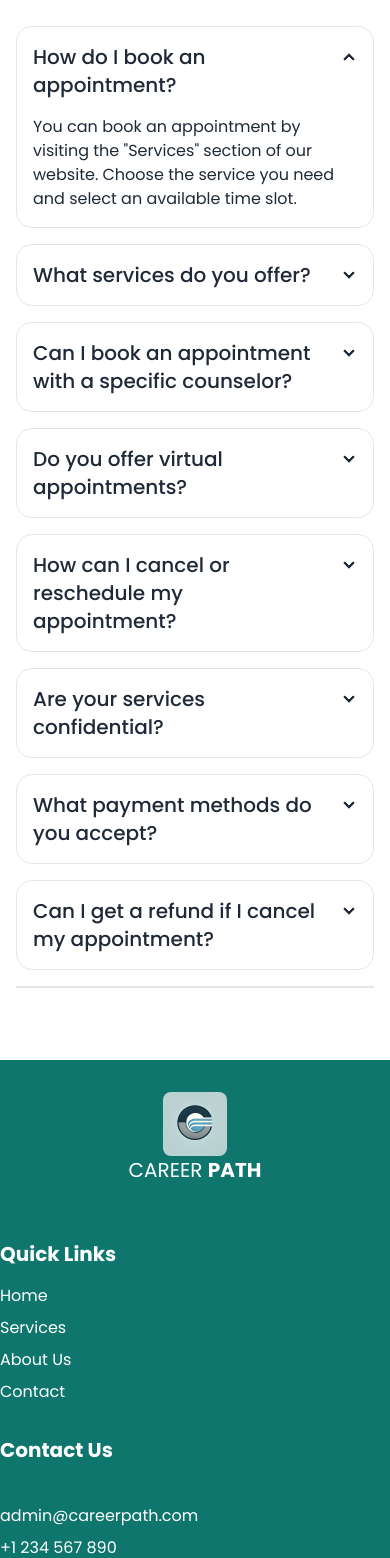
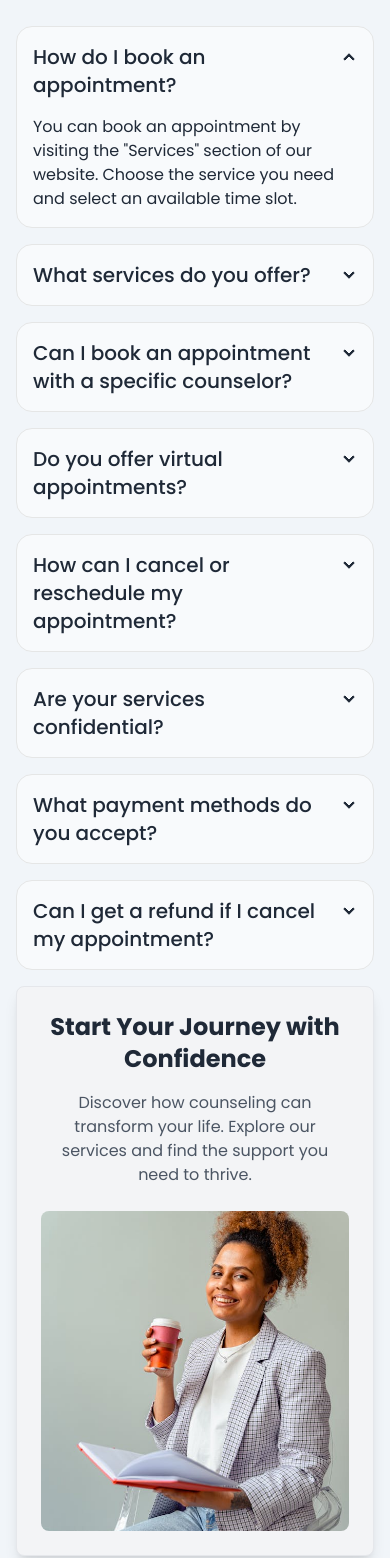
Before and after one commit to ashrafulhossain1/careet-path-counciling-app, a React (Vite) app: page / in a window 390 px wide. Shown: the part 5180-6738 px from the top of the page. Built offline with nearby package versions, Linux system fonts and the light colour scheme; no server answers.

Commit message:
add FAQ section image and responsive design

```diff
--- a/src/components/FAQ.jsx
+++ b/src/components/FAQ.jsx
@@ -1,16 +1,32 @@
 import React from 'react';
+import FAQimg from '../assets/imgFAQ.jpeg'
 
 const FAQ = () => {
     return (
-        <div className="px-4 py-8 max-w-7xl mx-auto">
+        <div className="px-4 py-8  mx-auto">
             {/* Section Title */}
             <h2 className="text-3xl font-semibold text-center mb-6">Frequently Asked Questions</h2>
 
             <div className='flex flex-col-reverse md:flex-row-reverse'>
-                <div className="w-full md:w-[48%] mx-auto border"></div>
+                <div className="w-full md:w-[48%] mx-auto border bg-gray-100 p-6 rounded-lg shadow-lg">
+                    <h3 className="text-2xl font-bold text-center text-gray-800 mb-4">
+                        Start Your Journey with Confidence
+                    </h3>
+                    <p className="text-gray-600 text-center mb-6">
+                        Discover how counseling can transform your life. Explore our services and find the support you need to thrive.
+                    </p>
+                    <div className="flex items-end justify-end">
+                        <img
+                            src={FAQimg}
+                            alt="Counseling Illustration"
+                            className="h-[320px] md:h-[550px] lg:h-[550px] w-1/2 rounded-lg object-cover  flex-grow"
+                        />
+                    </div>
+                </div>
+
                 <div className="w-full md:w-[48%] mx-auto">
                     {/* FAQ Item 1 */}
-                    <div className="collapse collapse-arrow join-item border-base-300 border mb-4">
+                    <div className="collapse collapse-arrow join-item border-base-300 border mb-4 bg-slate-50">
                         <input type="radio" name="my-accordion-4" defaultChecked />
                         <div className="collapse-title text-xl font-medium">How do I book an appointment?</div>
                         <div className="collapse-content">
@@ -19,7 +35,7 @@ const FAQ = () => {
                     </div>
 
                     {/* FAQ Item 2 */}
-                    <div className="collapse collapse-arrow join-item border-base-300 border mb-4">
+                    <div className="collapse collapse-arrow join-item border-base-300 border mb-4 bg-slate-50">
                         <input type="radio" name="my-accordion-4" />
                         <div className="collapse-title text-xl font-medium">What services do you offer?</div>
                         <div className="collapse-content">
@@ -28,7 +44,7 @@ const FAQ = () => {
                     </div>
 
                     {/* FAQ Item 3 */}
-                    <div className="collapse collapse-arrow join-item border-base-300 border mb-4">
+                    <div className="collapse collapse-arrow join-item border-base-300 border mb-4 bg-slate-50">
                         <input type="radio" name="my-accordion-4" />
                         <div className="collapse-title text-xl font-medium">Can I book an appointment with a specific counselor?</div>
                         <div className="collapse-content">
@@ -37,7 +53,7 @@ const FAQ = () => {
                     </div>
 
                     {/* FAQ Item 4 */}
-                    <div className="collapse collapse-arrow join-item border-base-300 border mb-4">
+                    <div className="collapse collapse-arrow join-item border-base-300 border mb-4 bg-slate-50">
                         <input type="radio" name="my-accordion-4" />
                         <div className="collapse-title text-xl font-medium">Do you offer virtual appointments?</div>
                         <div className="collapse-content">
@@ -46,7 +62,7 @@ const FAQ = () => {
                     </div>
 
                     {/* FAQ Item 5 */}
-                    <div className="collapse collapse-arrow join-item border-base-300 border mb-4">
+                    <div className="collapse collapse-arrow join-item border-base-300 border mb-4 bg-slate-50">
                         <input type="radio" name="my-accordion-4" />
                         <div className="collapse-title text-xl font-medium">How can I cancel or reschedule my appointment?</div>
                         <div className="collapse-content">
@@ -55,7 +71,7 @@ const FAQ = () => {
                     </div>
 
                     {/* FAQ Item 6 */}
-                    <div className="collapse collapse-arrow join-item border-base-300 border mb-4">
+                    <div className="collapse collapse-arrow join-item border-base-300 border mb-4 bg-slate-50">
                         <input type="radio" name="my-accordion-4" />
                         <div className="collapse-title text-xl font-medium">Are your services confidential?</div>
                         <div className="collapse-content">
@@ -64,7 +80,7 @@ const FAQ = () => {
                     </div>
 
                     {/* FAQ Item 7 */}
-                    <div className="collapse collapse-arrow join-item border-base-300 border mb-4">
+                    <div className="collapse collapse-arrow join-item border-base-300 border mb-4 bg-slate-50">
                         <input type="radio" name="my-accordion-4" />
                         <div className="collapse-title text-xl font-medium">What payment methods do you accept?</div>
                         <div className="collapse-content">
@@ -73,7 +89,7 @@ const FAQ = () => {
                     </div>
 
                     {/* FAQ Item 8 */}
-                    <div className="collapse collapse-arrow join-item border-base-300 border mb-4">
+                    <div className="collapse collapse-arrow join-item border-base-300 border mb-4 bg-slate-50">
                         <input type="radio" name="my-accordion-4" />
                         <div className="collapse-title text-xl font-medium">Can I get a refund if I cancel my appointment?</div>
                         <div className="collapse-content">
--- a/src/pages/Home.jsx
+++ b/src/pages/Home.jsx
@@ -53,7 +53,7 @@ const Home = () => {
                 </div>
             </section>
             {/* FAQ */}
-            <section className='py-10 bg-white'>
+            <section className='py-10 bg-slate-100'>
                 <div className='max-w-screen-xl mx-auto'>
                     <FAQ></FAQ>
                 </div>
```
Also changed, not shown: src/assets/FAQimage.webp (added), src/assets/imgFAQ.jpeg (added).
